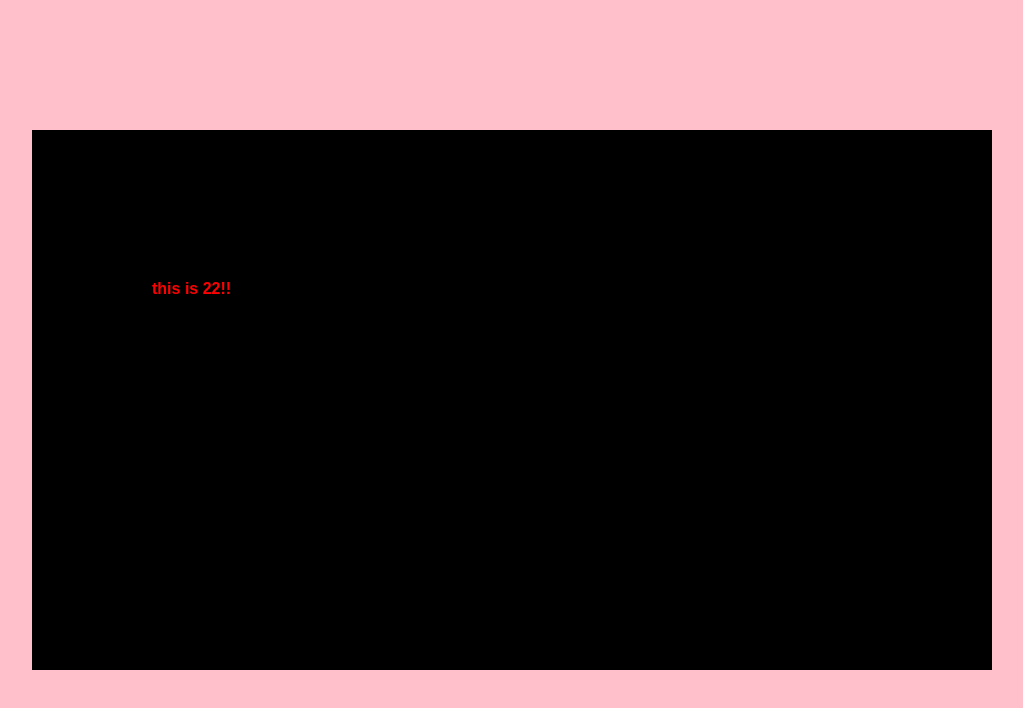
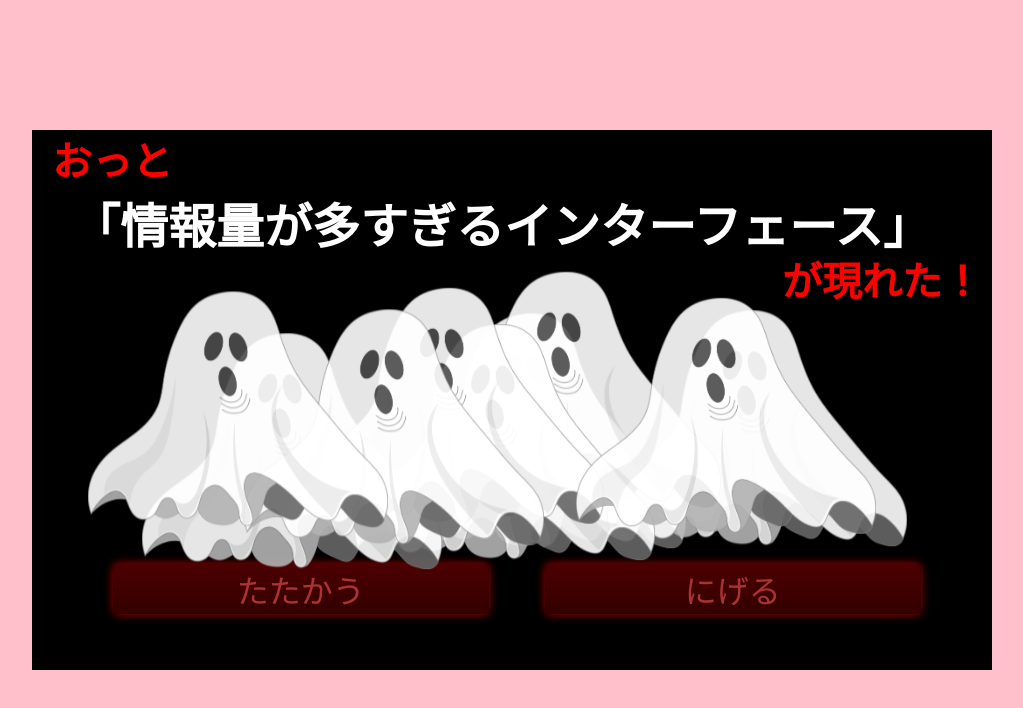
Before and after one commit to Futty93/unusable_HI_Mansion, a plain HTML site: page slides/slide22.html in a window 1280 px wide. Shown: the whole page, without its empty margins (128-1151 px from the left). Drawn offline with Linux system fonts and the light colour scheme.

Commit message:
22完成

```diff
--- a/slides/slide22.html
+++ b/slides/slide22.html
@@ -1,3 +1,4 @@
+</html>
 <!DOCTYPE html>
 <html lang="ja">
 
@@ -12,12 +13,89 @@
 
 <body>
     <div class="slide-content">
-        <div class="textArea" style="transform: translate(15%, 0%); width: 800px; margin-top: 150px;">
-            <div class="text">
-                this is 22!!
+        <div class="textArea" style="position: relative;">
+            <div class="text first" style="position: absolute; font-size: 40px; opacity: 0; left: 20px;">
+                おっと<br><span class="white" style="position: absolute; width: 900px; font-size: 48px; left: 20px;">「情報量が多すぎるインターフェース」<br></span>
+                <span style="position: absolute; width: 200px; top: 120px; left: 730px;">が現れた！</span>
             </div>
         </div>
+        <div class="buttonArea" style="opacity: 0;">
+            <button id="fight" style="
+            top: 85%;
+            left: 28%;
+            transform: translate(-50%, -50%);
+            width: 375px;
+            height: 50px;
+
+            ">たたかう</button>
+            <button id="escape" style="
+            top: 85%;
+            left: 73%;
+            transform: translate(-50%, -50%);
+            width: 375px;
+            height: 50px;
+
+            ">にげる</button>
+        </div>
+        <img class="ghost" src="./Images/ghost.png"
+            style="width: 300px; transform: translate(-50%, -50%); opacity: 0; position: absolute; top: 55%; left: 50%; transition: opacity 2s ease-in-out;">
     </div>
+    <script>
+        window.addEventListener('DOMContentLoaded', () => {
+            const textFirst = document.querySelector('.first');
+            const buttonArea = document.querySelector('.buttonArea');
+
+            const initialGhost = document.querySelector('.ghost');
+
+            // 初期位置
+            const initialTop = 55;
+            const initialLeft = 50;
+            const numOfGhosts = 10; // 作成する画像の数
+
+            for (let i = 1; i < numOfGhosts; i++) {
+                const newGhost = initialGhost.cloneNode(true);
+                const randomTop = Math.random() * 10 + 50;
+                const randomLeft = Math.random() * 80 + 10;
+
+                newGhost.style.top = `${randomTop}%`;
+                newGhost.style.left = `${randomLeft}%`;
+
+                // ランダムな遅延時間を生成 (0秒から2秒の間でランダム)
+                const randomDelay = Math.random() * 2000;
+                newGhost.style.animationDelay = `${randomDelay}ms`; // マイナス値で指定
+
+                // アニメーションが適用されるため、opacityを変更して表示させる
+                setTimeout(() => {
+                    newGhost.style.opacity = 0.9;
+                }, randomDelay);
+
+                initialGhost.parentNode.appendChild(newGhost);
+            }
+
+            // 画面の要素を時間差で登場させる
+            setTimeout(() => {
+                textFirst.style.transition = "opacity 1s ease-in-out"
+                textFirst.style.opacity = 1;
+            }, 1000);
+
+            setTimeout(() => {
+                buttonArea.style.transition = "opacity 1s ease-in-out"
+                buttonArea.style.opacity = 1;
+            }, 3000);
+
+            // ボタンが押されたら画面遷移
+            const fightButton = document.getElementById('fight');
+            fightButton.addEventListener('click', () => {
+                window.location.href = './slide25.html';
+            });
+
+            // ボタンが押されたら画面遷移
+            const escapeButton = document.getElementById('escape');
+            escapeButton.addEventListener('click', () => {
+                window.location.href = './slide23.html';
+            });
+        });
+    </script>
 </body>
 
 </html>
--- a/style.css
+++ b/style.css
@@ -63,6 +63,22 @@ button {
     }
 }
 
+.ghost {
+    animation: updown 2s infinite alternate;
+}
+
+@keyframes updown {
+    0% {
+        transform: translate(-50%, -50%) translateY(0);
+    }
+    50% {
+        transform: translate(-50%, -50%) translateY(-20px);
+    }
+    100% {
+        transform: translate(-50%, -50%) translateY(0);
+    }
+}
+
 .disable {
     opacity: 1;
     /* cursor: not-allowed; */
```
